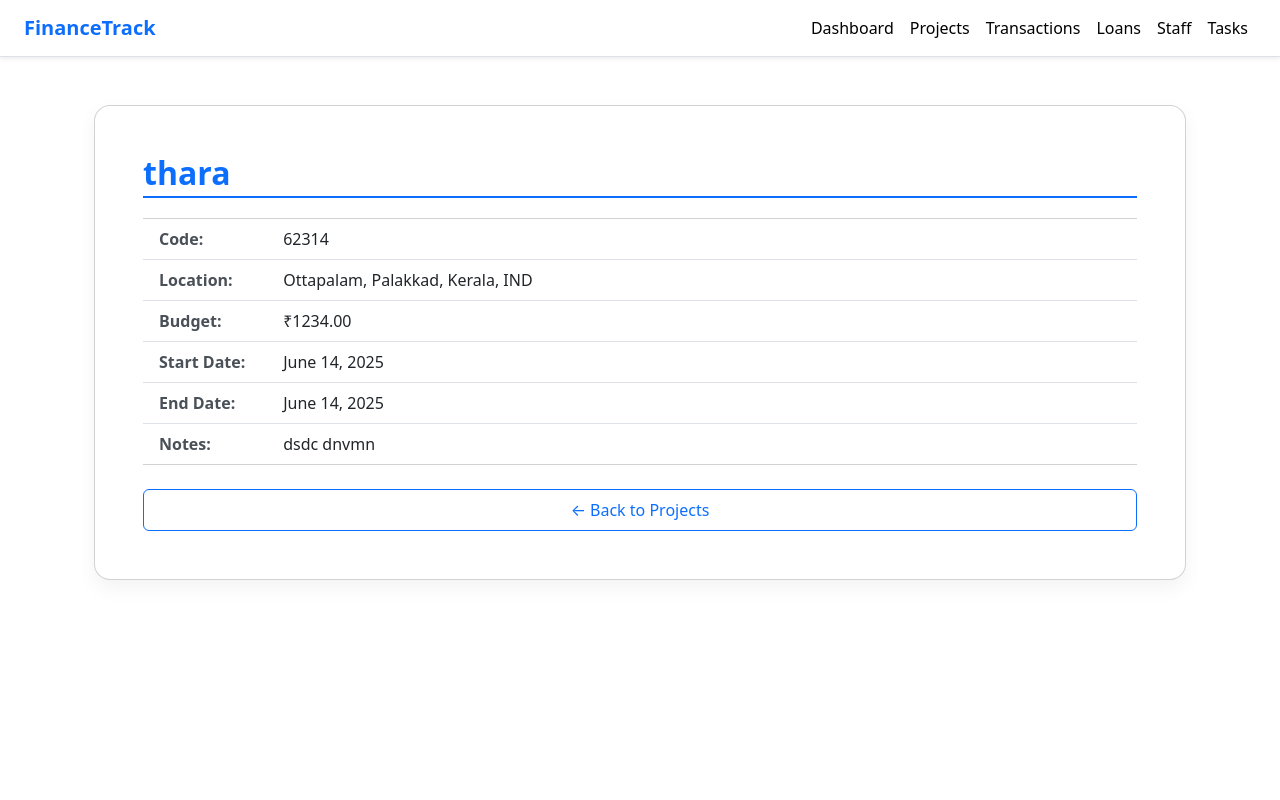
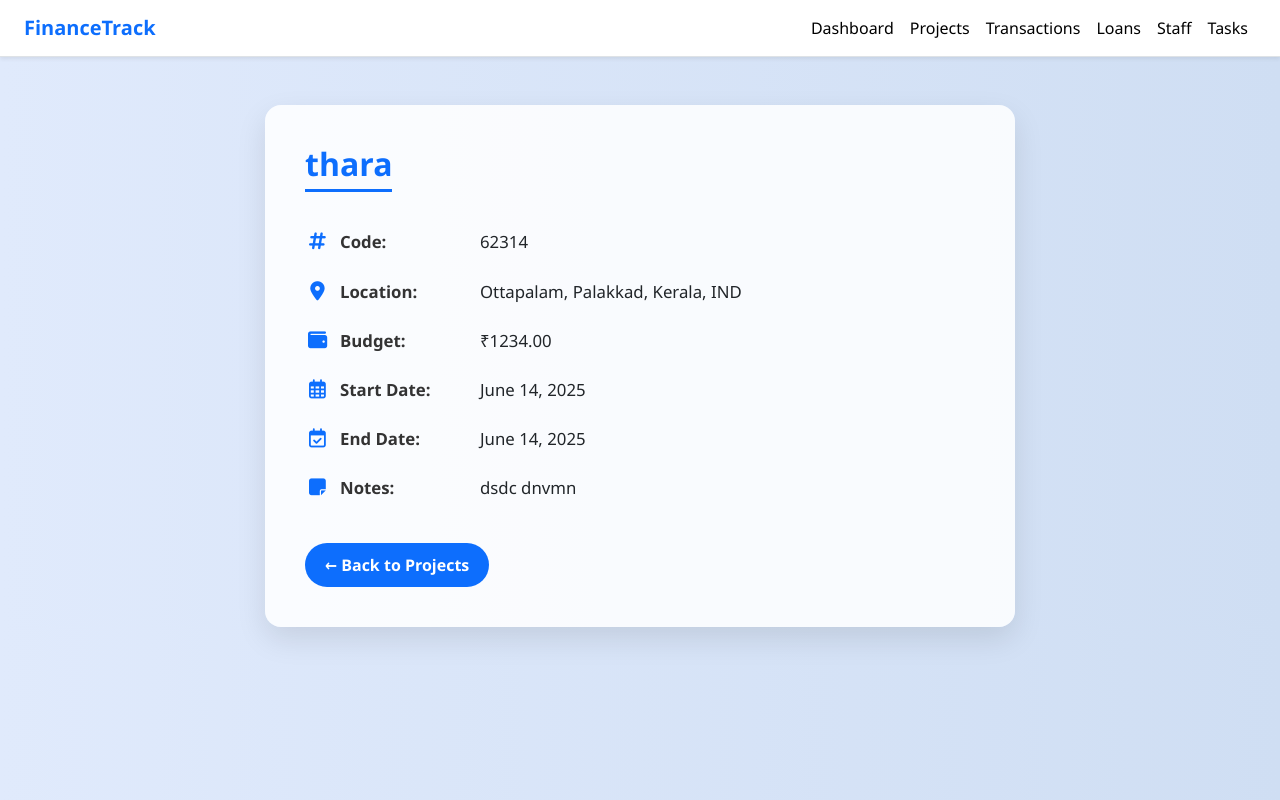
Before and after one commit to Shyhu/Finance-Tracking, a Django app: page /projects/3/ in a window 1280 px wide. Run offline with Django 5.2, Linux system fonts and the light colour scheme; data comes from the database, SQL or seed files in the repository; both versions use the stored data as it was after the commit; some libraries are stand-ins or nearby versions.

Commit message:
ongoing the ui

```diff
--- a/templates/project_detail.html
+++ b/templates/project_detail.html
@@ -1,6 +1,12 @@
 {% extends 'base.html' %}
 {% block content %}
+
 <style>
+  body {
+    background: linear-gradient(to right, #e0eafc, #cfdef3);
+    font-family: 'Segoe UI', Tahoma, Geneva, Verdana, sans-serif;
+  }
+
   .fade-in-up {
     animation: fadeInUp 0.6s ease-in-out both;
   }
@@ -18,47 +24,84 @@
 
   .project-card {
     border-radius: 1rem;
-    background: #ffffff;
-    box-shadow: 0 8px 20px rgba(0, 0, 0, 0.05);
-    transition: all 0.3s ease;
-  }
-
-  .project-card:hover {
-    box-shadow: 0 12px 28px rgba(0, 0, 0, 0.12);
-    transform: scale(1.01);
+    background: rgba(255, 255, 255, 0.85);
+    box-shadow: 0 12px 30px rgba(0, 0, 0, 0.1);
+    backdrop-filter: blur(10px);
+    padding: 2.5rem;
+    max-width: 750px;
+    margin: auto;
   }
 
   .project-heading {
-    font-weight: bold;
+    font-weight: 700;
     color: #0d6efd;
-    border-bottom: 2px solid #0d6efd;
+    font-size: 2rem;
+    border-bottom: 3px solid #0d6efd;
     display: inline-block;
-    padding-bottom: 4px;
-    margin-bottom: 20px;
+    padding-bottom: 6px;
+    margin-bottom: 25px;
+  }
+
+  .list-group-item {
+    background: transparent;
+    border: none;
+    padding: 0.75rem 0;
+    font-size: 1.05rem;
+    display: flex;
+    align-items: center;
+  }
+
+  .list-group-item i {
+    color: #0d6efd;
+    margin-right: 10px;
+    font-size: 1.2rem;
+    width: 25px;
+    text-align: center;
   }
 
   .list-group-item strong {
-    width: 120px;
+    color: #333;
+    width: 140px;
     display: inline-block;
-    color: #495057;
   }
+
+  .back-button {
+    display: inline-block;
+    margin-top: 30px;
+    padding: 10px 20px;
+    font-weight: 600;
+    border-radius: 30px;
+    background-color: #0d6efd;
+    color: white;
+    border: none;
+    transition: all 0.3s ease;
+    text-decoration: none;
+  }
+
+  .back-button:hover {
+    background-color: #0b5ed7;
+    box-shadow: 0 6px 15px rgba(13, 110, 253, 0.3);
+  }
+
 </style>
 
 <div class="container mt-5 fade-in-up">
-  <div class="card project-card p-5">
+  <div class="project-card">
     <h2 class="project-heading">{{ project.name }}</h2>
     <ul class="list-group list-group-flush">
-      <li class="list-group-item"><strong>Code:</strong> {{ project.code }}</li>
-      <li class="list-group-item"><strong>Location:</strong> {{ project.location }}</li>
-      <li class="list-group-item"><strong>Budget:</strong> ₹{{ project.total_budget }}</li>
-      <li class="list-group-item"><strong>Start Date:</strong> {{ project.start_date }}</li>
-      <li class="list-group-item"><strong>End Date:</strong> {{ project.end_date }}</li>
-      <li class="list-group-item"><strong>Notes:</strong> {{ project.notes|default:"None" }}</li>
+      <li class="list-group-item"><i class="fas fa-hashtag"></i><strong>Code:</strong> {{ project.code }}</li>
+      <li class="list-group-item"><i class="fas fa-map-marker-alt"></i><strong>Location:</strong> {{ project.location }}</li>
+      <li class="list-group-item"><i class="fas fa-wallet"></i><strong>Budget:</strong> ₹{{ project.total_budget }}</li>
+      <li class="list-group-item"><i class="far fa-calendar-alt"></i><strong>Start Date:</strong> {{ project.start_date }}</li>
+      <li class="list-group-item"><i class="far fa-calendar-check"></i><strong>End Date:</strong> {{ project.end_date }}</li>
+      <li class="list-group-item"><i class="fas fa-sticky-note"></i><strong>Notes:</strong> {{ project.notes|default:"None" }}</li>
     </ul>
 
-    <a href="{% url 'project_list' %}" class="btn btn-outline-primary mt-4 px-4 py-2">
-      ← Back to Projects
-    </a>
+    <a href="{% url 'project_list' %}" class="back-button">← Back to Projects</a>
   </div>
 </div>
+
+<!-- FontAwesome Icons -->
+<script src="https://kit.fontawesome.com/a076d05399.js" crossorigin="anonymous"></script>
+
 {% endblock %}
```
Also changed, not shown: db.sqlite3, media/bill_proofs/WhatsApp_Image_2025-06-02_at_3.24.09_PM_1.jpeg (added), media/task_files/slide1.jpg (added), 1 other file.
